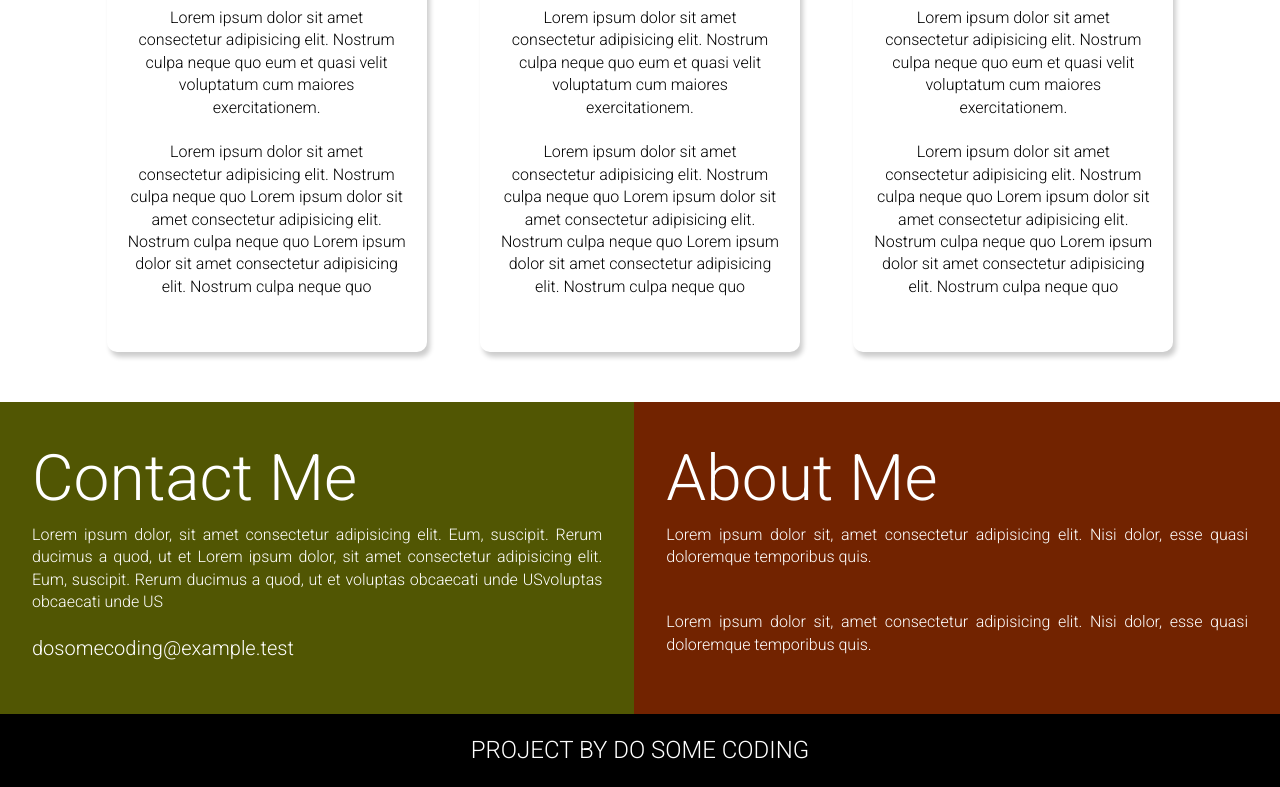
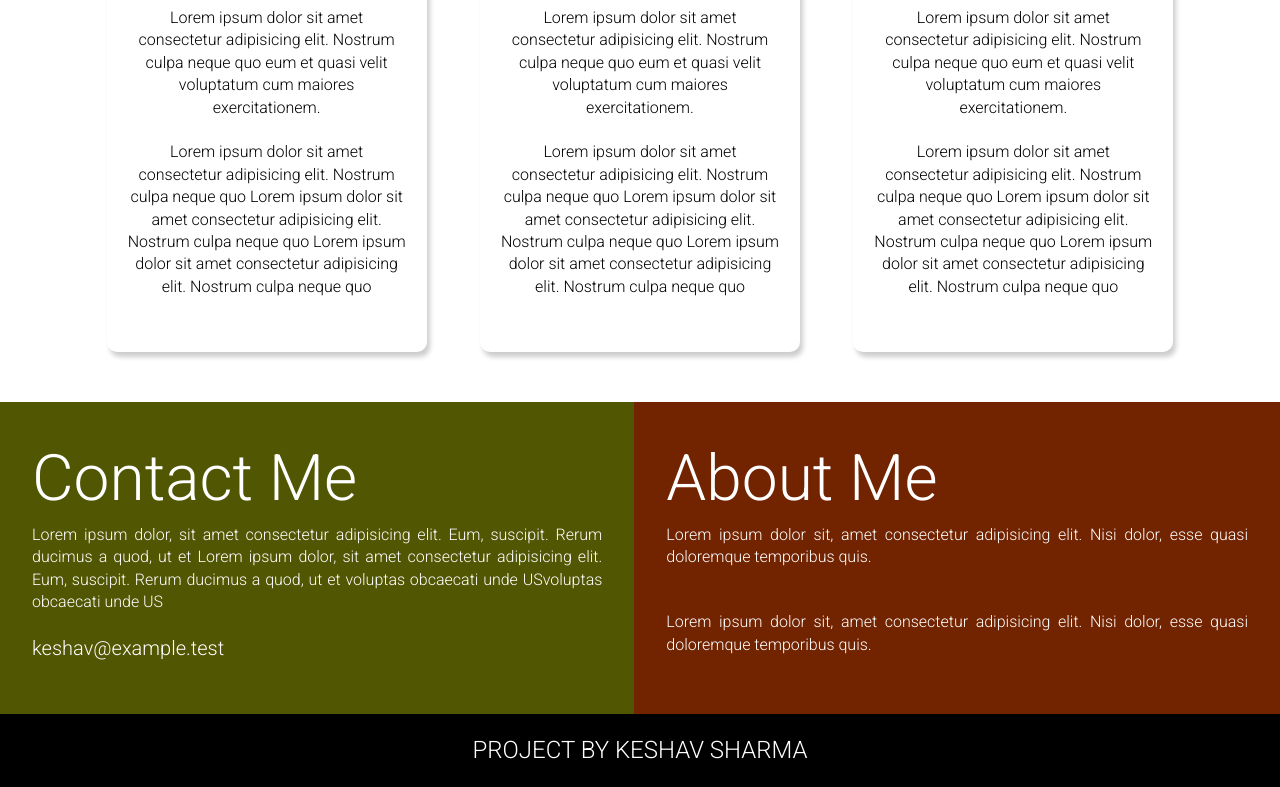
Before and after one commit to branded1234/Developer-Landing-Page, a plain HTML site: page index.html in a window 1280 px wide. Shown: the part 1592-2379 px from the top of the page. Drawn offline with Linux system fonts and the light colour scheme.

Commit message:
Update index.html

```diff
--- a/index.html
+++ b/index.html
@@ -82,12 +82,12 @@
     <section class="bottom-section">
         <div class="contact">
             <h2>Contact Me</h2>
-            <p>
+            <p class="text-content">
                 Lorem ipsum dolor, sit amet consectetur adipisicing elit. Eum, suscipit. Rerum ducimus a quod,
                 ut et Lorem ipsum dolor, sit amet consectetur adipisicing elit. Eum, suscipit. Rerum ducimus a quod,
                 ut et voluptas obcaecati unde USvoluptas obcaecati unde US
             </p>
-            <p class="lg-context">dosomecoding@example.test</p>
+            <p class="lg-context">keshav@example.test</p>
         </div>
         <div class="about">
             <h2>About Me</h2>
@@ -101,6 +101,6 @@
             </p>
         </div>
     </section>
-    <footer>Project By do some coding</footer>
+    <footer>Project By Keshav Sharma</footer>
 </body>
 </html>
```
